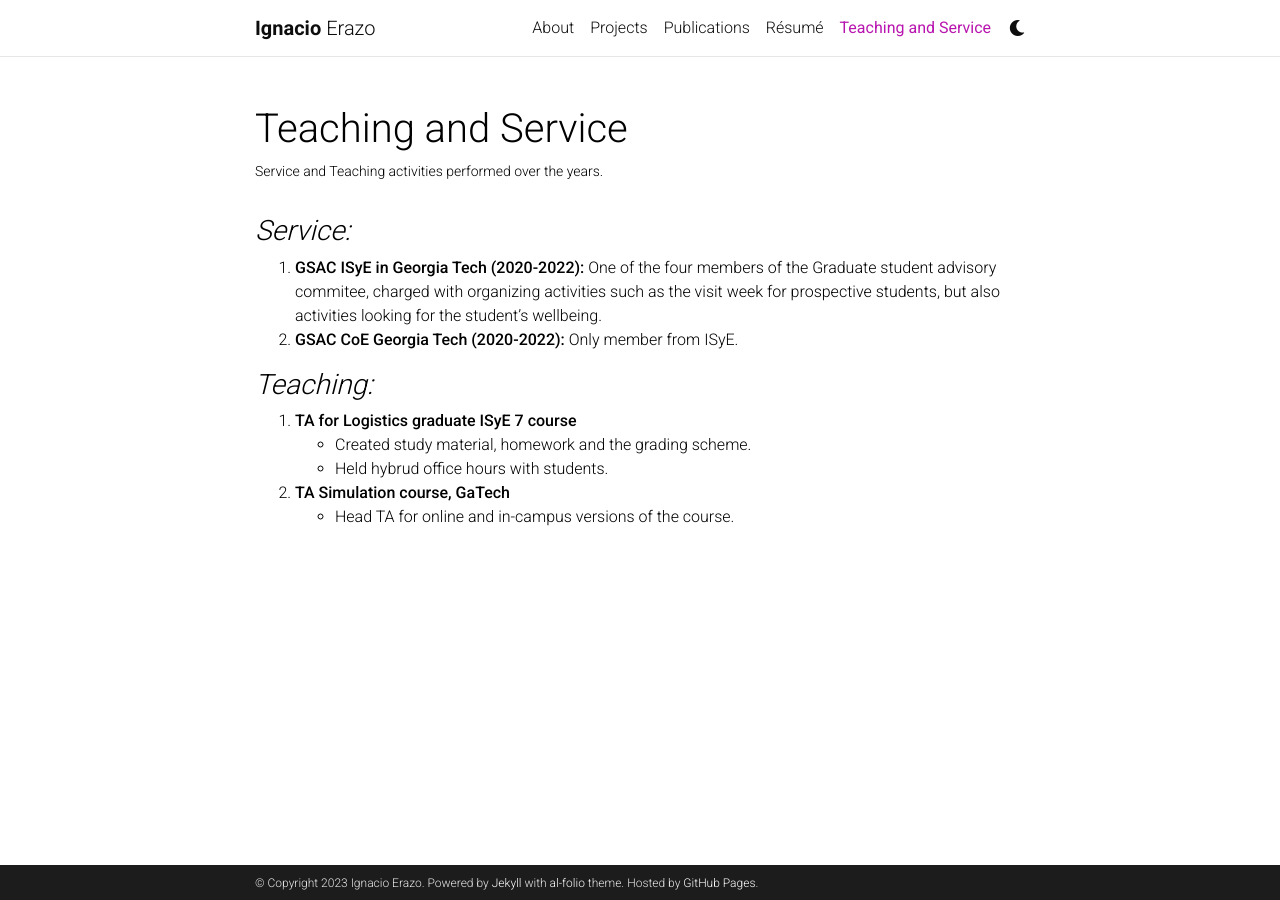
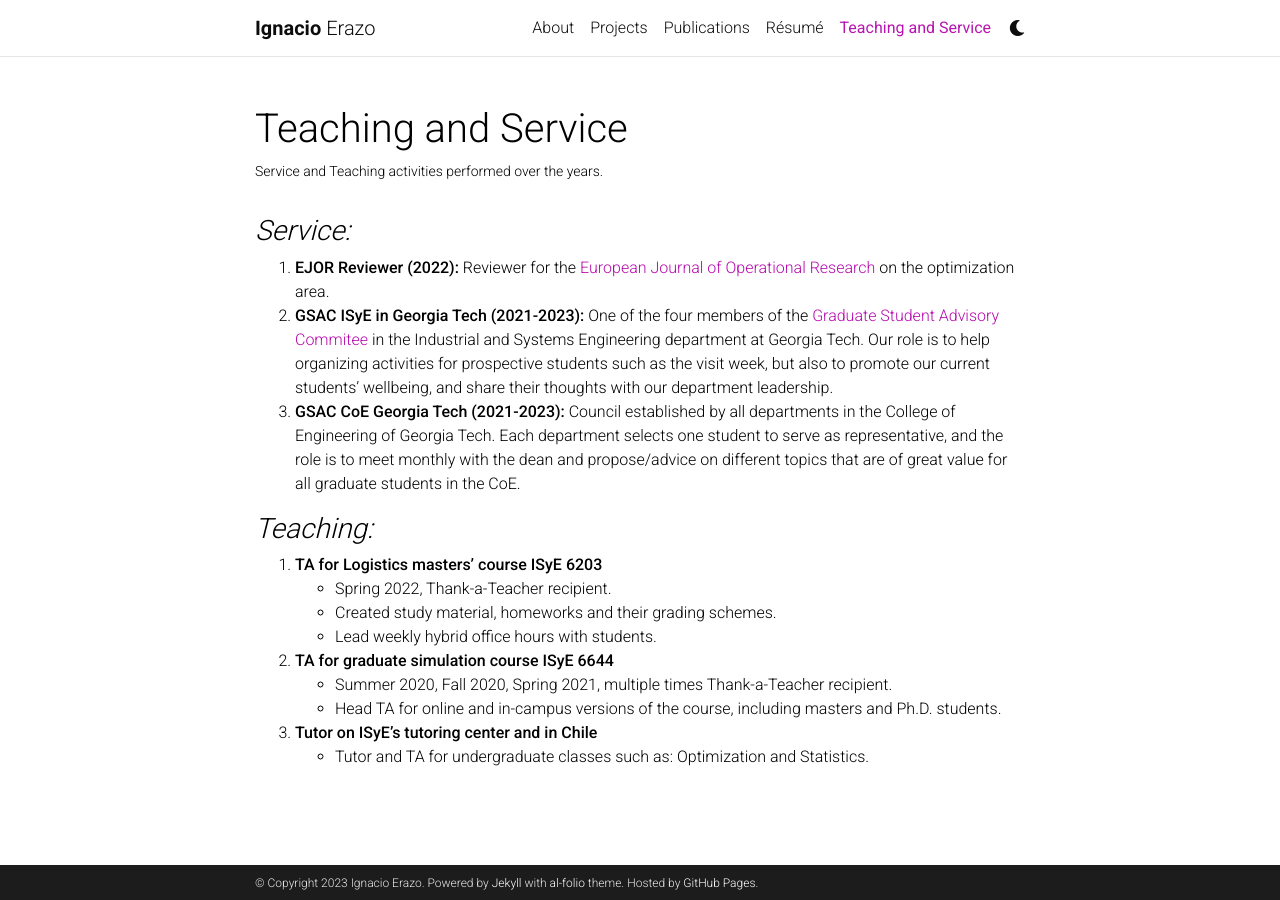
Before and after one commit to ierazo/ierazo.github.io, a Jekyll site: the page built from _pages/teaching.md, in a window 1280 px wide. Built offline with Jekyll 4.4.1, drawn with Linux system fonts in a browser that asks for light colours; comment, search, counter and statistics services are not loaded; a style sheet for code colours, icons or effects is not loaded.

Commit message:
improved teaching and service stuff

```diff
--- a/_pages/teaching.md
+++ b/_pages/teaching.md
@@ -9,13 +9,18 @@ nav_order: 5
 
 ### *Service:*
 
-1. **GSAC ISyE in Georgia Tech (2020-2022):** One of the four members of the Graduate student advisory commitee, charged with organizing activities such as the visit week for prospective students, but also activities looking for the student's wellbeing.
-2. **GSAC CoE Georgia Tech (2020-2022):** Only member from ISyE.
+1. **EJOR Reviewer (2022):** Reviewer for the <a href="https://www.sciencedirect.com/journal/european-journal-of-operational-research"> European Journal of Operational Research</a> on the optimization area.
+1. **GSAC ISyE in Georgia Tech (2021-2023):** One of the four members of the <a href="https://www.isye.gatech.edu/academics/masters/current-students/graduate-student-advisory-council"> Graduate Student Advisory Commitee</a> in the Industrial and Systems Engineering department at Georgia Tech. Our role is to help organizing activities for prospective students such as the visit week, but also to promote our current students' wellbeing, and share their thoughts with our department leadership.
+2. **GSAC CoE Georgia Tech (2021-2023):** Council established by all departments in the College of Engineering of Georgia Tech. Each department selects one student to serve as representative, and the role is to meet monthly with the dean and propose/advice on different topics that are of great value for all graduate students in the CoE.
 
 ### *Teaching:*
 
-1. **TA for Logistics graduate ISyE 7 course**
-    - Created study material, homework and the grading scheme.
-    - Held hybrud office hours with students.
-2. **TA Simulation course, GaTech**
-    - Head TA for online and in-campus versions of the course.
+1. **TA for Logistics masters' course ISyE 6203**
+    - Spring 2022, Thank-a-Teacher recipient.
+    - Created study material, homeworks and their grading schemes.
+    - Lead weekly hybrid office hours with students.
+2. **TA for graduate simulation course ISyE 6644**
+    - Summer 2020, Fall 2020, Spring 2021, multiple times Thank-a-Teacher recipient.
+    - Head TA for online and in-campus versions of the course, including masters and Ph.D. students.
+3. **Tutor on ISyE's tutoring center and in Chile**
+    - Tutor and TA for undergraduate classes such as: Optimization and Statistics.
```
